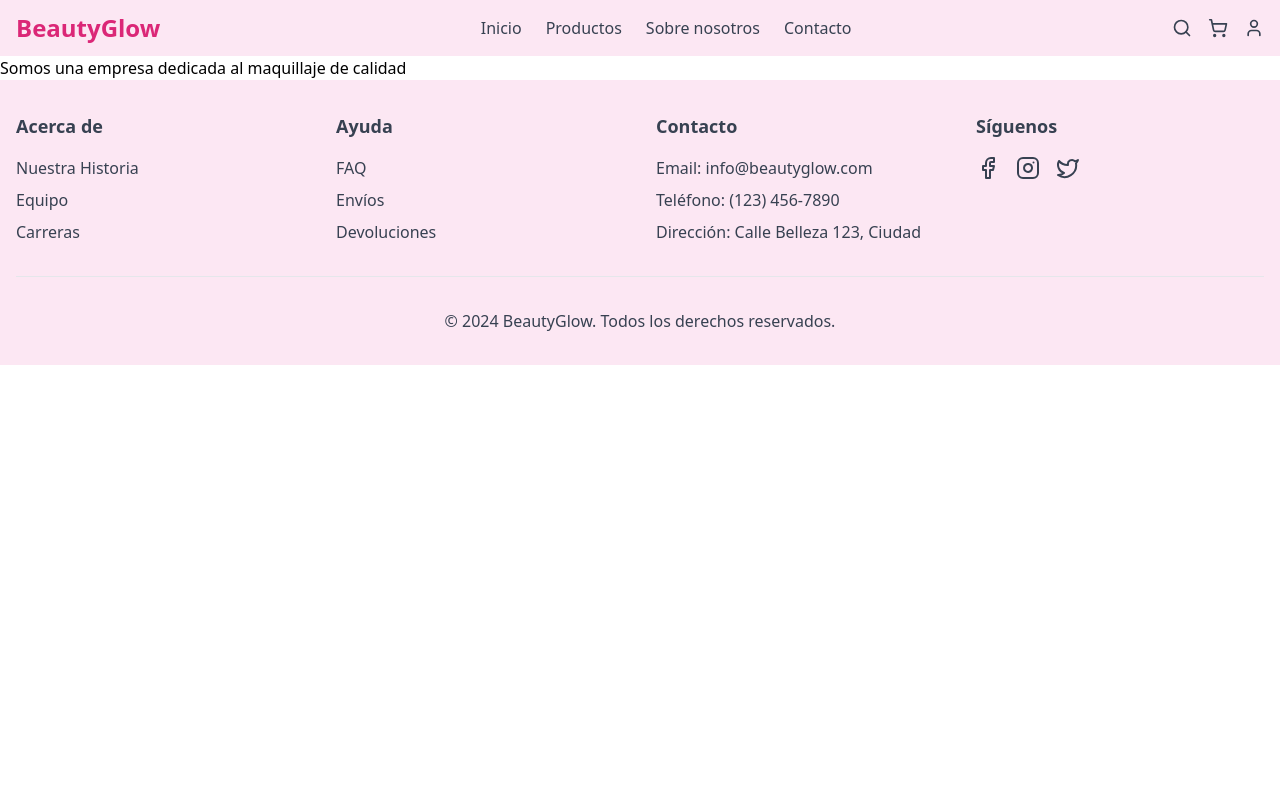
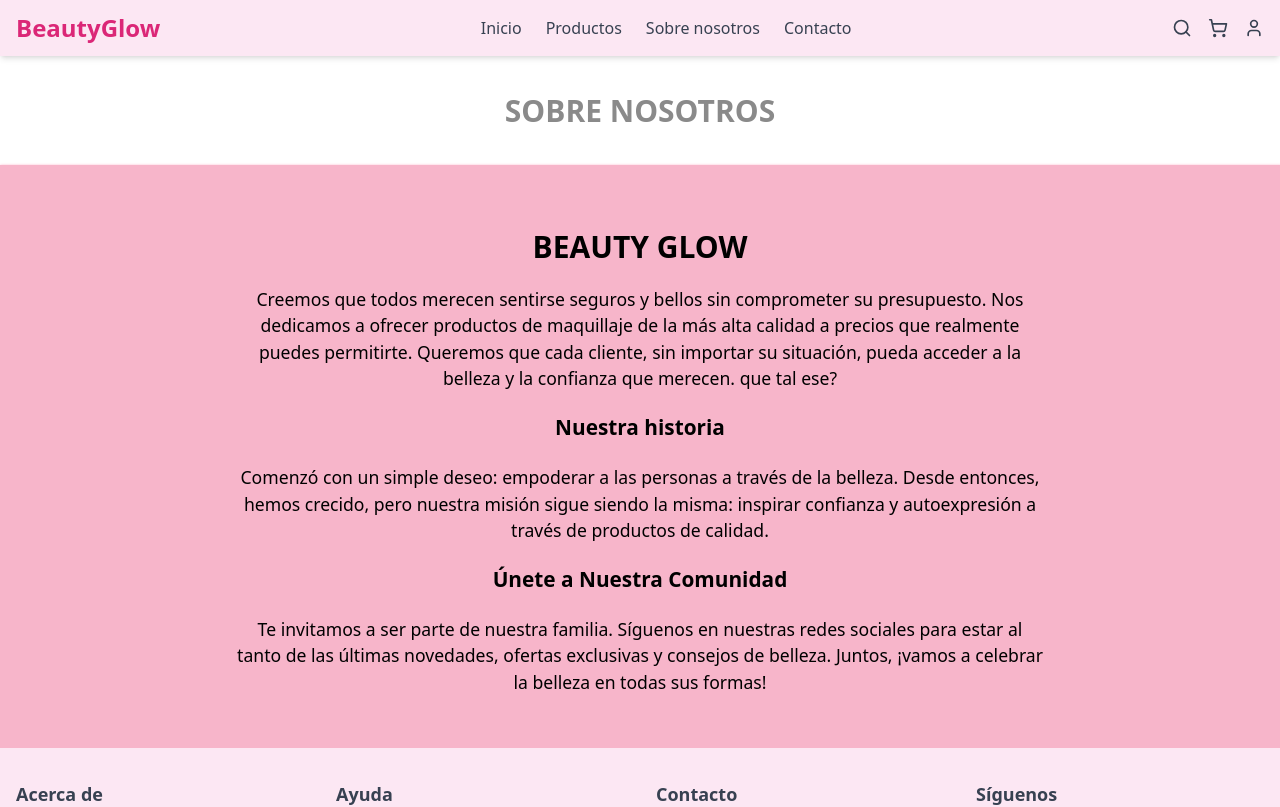
Before and after one commit to Medicenkaese/react-router-grupo-B, a React (Vite) app in the folder react-router-grupo-B/: page /SobreNosotros in a window 1280 px wide. Shown: the top 807 px of the page. Built offline with nearby package versions, Linux system fonts and the light colour scheme.

Commit message:
diseño de la pantalla del sobre nosotros

```diff
--- a/react-router-grupo-B/package.json
+++ b/react-router-grupo-B/package.json
@@ -10,9 +10,7 @@
     "preview": "vite preview"
   },
   "dependencies": {
-    "autoprefixer": "^10.4.20",
     "lucide-react": "^0.440.0",
-    "postcss": "^8.4.45",
     "react": "^18.3.1",
     "react-dom": "^18.3.1",
     "react-router-dom": "^6.26.2"
@@ -22,12 +20,14 @@
     "@types/react": "^18.3.3",
     "@types/react-dom": "^18.3.0",
     "@vitejs/plugin-react": "^4.3.1",
+    "autoprefixer": "^10.4.20",
     "eslint": "^9.9.0",
     "eslint-plugin-react": "^7.35.0",
     "eslint-plugin-react-hooks": "^5.1.0-rc.0",
     "eslint-plugin-react-refresh": "^0.4.9",
     "globals": "^15.9.0",
-    "tailwindcss": "^3.4.11",
+    "postcss": "^8.4.47",
+    "tailwindcss": "^3.4.12",
     "vite": "^5.4.1"
   }
 }
--- a/react-router-grupo-B/src/pages/SobreNosotros.css
+++ b/react-router-grupo-B/src/pages/SobreNosotros.css
@@ -1,3 +1,32 @@
-h1 .nombre{
-    Background: black
-    }
+.nombre{
+    color: rgb(138, 138, 138);
+    text-align: center;
+    margin: 2rem;
+    font-size: 30px ;
+    font-weight: 700;
+
+}
+.titulo{
+    margin-top: 2rem;
+}
+.contendorInformacion{
+    text-align: center;
+    align-items: center ;
+}
+.texto{
+    background-color: #F7B5CA;
+    text-align: center;
+    padding: 2rem;
+    box-shadow:1px 2px 3px 1px #ff739d ;
+}
+p{
+    padding: 1.3rem;
+    font-size: 1.1rem;
+}
+.contenedor{
+    width: 70%;
+    margin: 0 auto;
+}
+.subtitulo{
+    font-size: 1.3rem;
+}
--- a/react-router-grupo-B/src/pages/SobreNosotros.jsx
+++ b/react-router-grupo-B/src/pages/SobreNosotros.jsx
@@ -1,9 +1,38 @@
-import React from 'react';
-import { Link } from 'react-router-dom';
-import "./SobreNosotros.css"
+import React from "react";
+import { Link } from "react-router-dom";
+import "./SobreNosotros.css";
 const SobreNosotros = () => {
   return (
-   <h1 classname="nombre">Somos una empresa dedicada al maquillaje de calidad</h1>
+    <section class="contenedorInformacion">
+      <h1 class="nombre">SOBRE NOSOTROS</h1>
+      <div className="texto">
+        <div class="contenedor">
+          <h2 className="titulo text-3xl font-bold">BEAUTY GLOW</h2>
+          <p>
+            Creemos que todos merecen sentirse seguros y bellos sin comprometer
+            su presupuesto. Nos dedicamos a ofrecer productos de maquillaje de
+            la más alta calidad a precios que realmente puedes permitirte.
+            Queremos que cada cliente, sin importar su situación, pueda acceder
+            a la belleza y la confianza que merecen. que tal ese?
+          </p>
+
+          <h3 className="subtitulo font-bold">Nuestra historia</h3>
+          <p>
+            Comenzó con un simple deseo: empoderar a las personas a través de la
+            belleza. Desde entonces, hemos crecido, pero nuestra misión sigue
+            siendo la misma: inspirar confianza y autoexpresión a través de
+            productos de calidad.
+          </p>
+          <h3 className="subtitulo font-bold">Únete a Nuestra Comunidad</h3>
+          <p>
+            Te invitamos a ser parte de nuestra familia. Síguenos en nuestras
+            redes sociales para estar al tanto de las últimas novedades, ofertas
+            exclusivas y consejos de belleza. Juntos, ¡vamos a celebrar la
+            belleza en todas sus formas!
+          </p>
+        </div>
+      </div>
+    </section>
   );
 };
 
```
Also changed, not shown: 1 other file (tests, documents, lock files or other folders).
